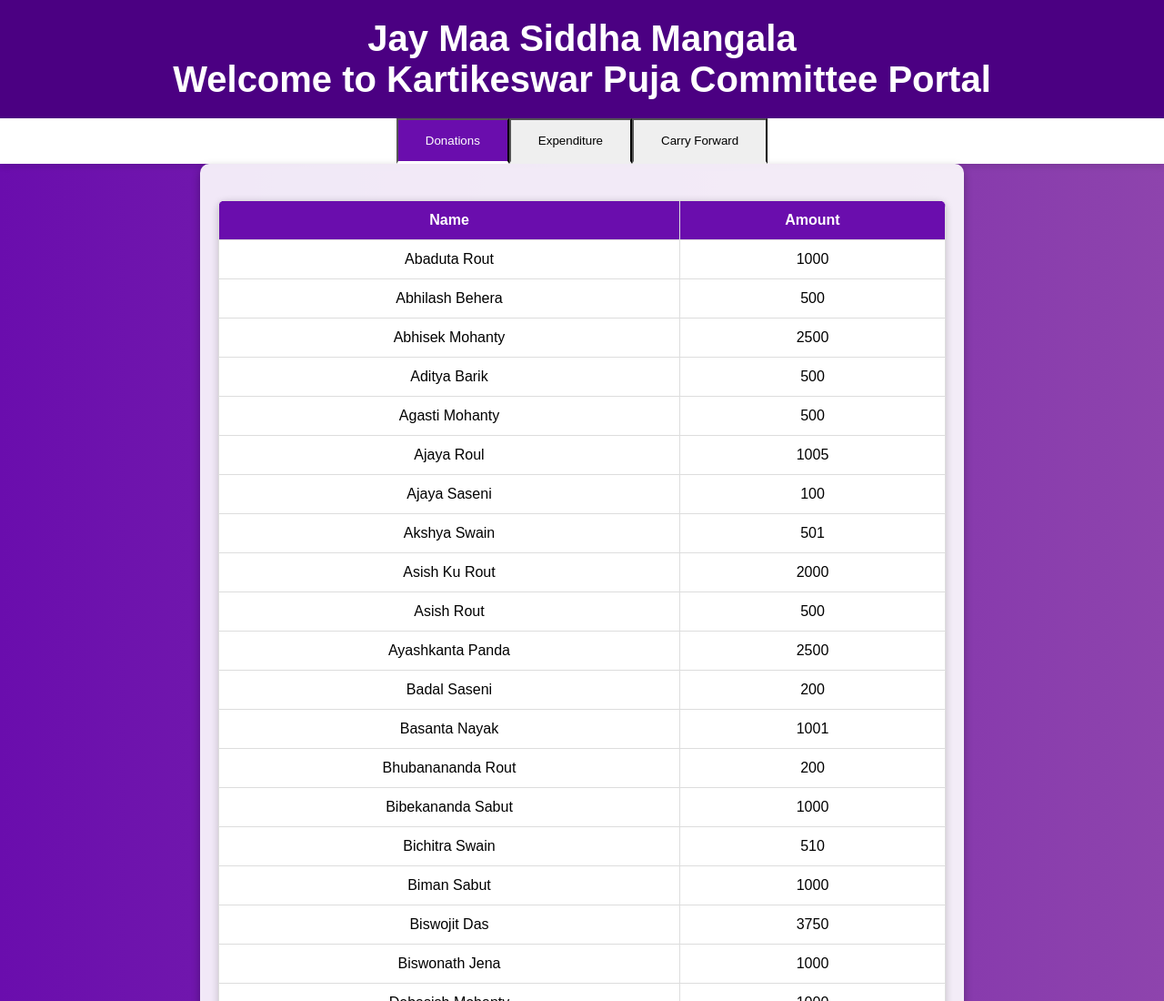
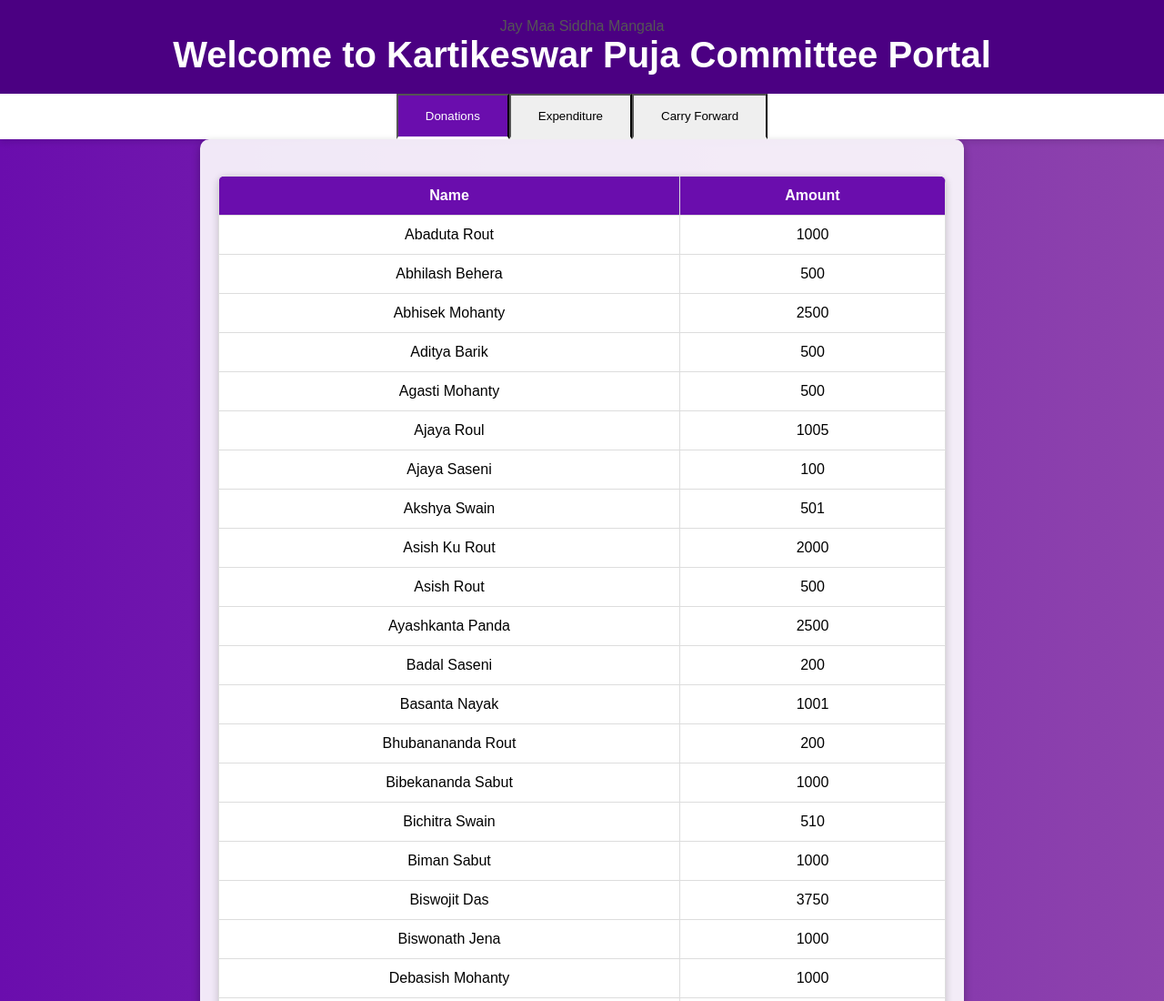
Before and after one commit to sudo-xda/Kartikeswar-2024, a plain HTML site: page index.html in a window 1280 px wide. Shown: the top 1100 px of the page at 91% size. Drawn offline with Linux system fonts and the light colour scheme.

Commit message:
header update

```diff
--- a/index.html
+++ b/index.html
@@ -8,9 +8,10 @@
 </head>
 <body>
     <header>
-        <h1>Jay Maa Siddha Mangala</h1>
+        <h2 class="small-header">Jay Maa Siddha Mangala</h2>
         <h1>Welcome to Kartikeswar Puja Committee Portal</h1>
     </header>
+
     <div id="splash-screen">
         <div class="splash-content">
             <h1>Omm Shri Kartikeya Namah</h1>
--- a/style.css
+++ b/style.css
@@ -238,3 +238,10 @@ footer {
 #members h3 {
     color: black;
 }
+
+.small-header {
+    font-size: 16px; /* Adjust size as needed */
+    margin: 0; /* Remove extra margin */
+    font-weight: normal; /* Optional: Make it less bold */
+    color: #555; /* Optional: Subtle color */
+}
```
